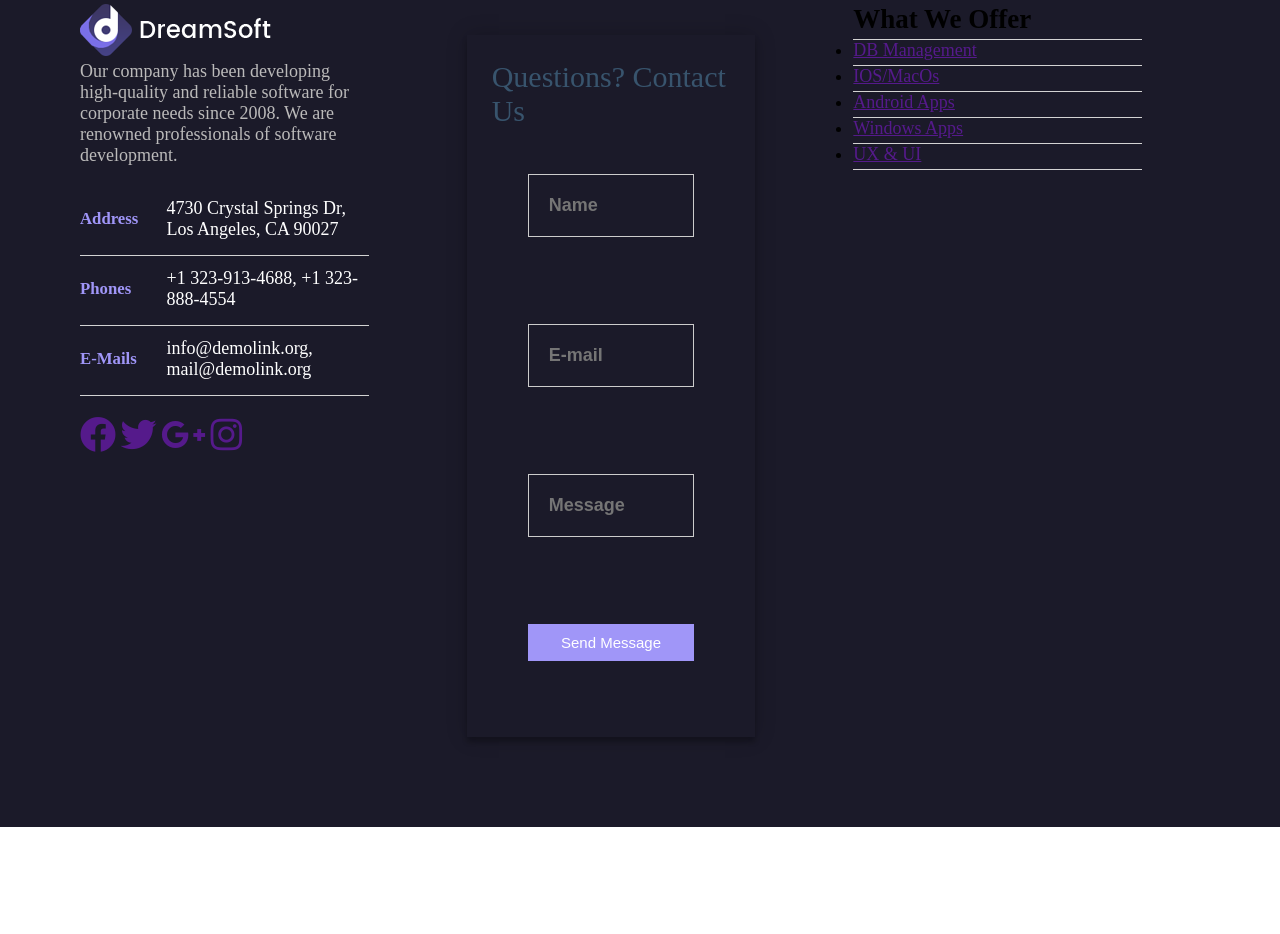
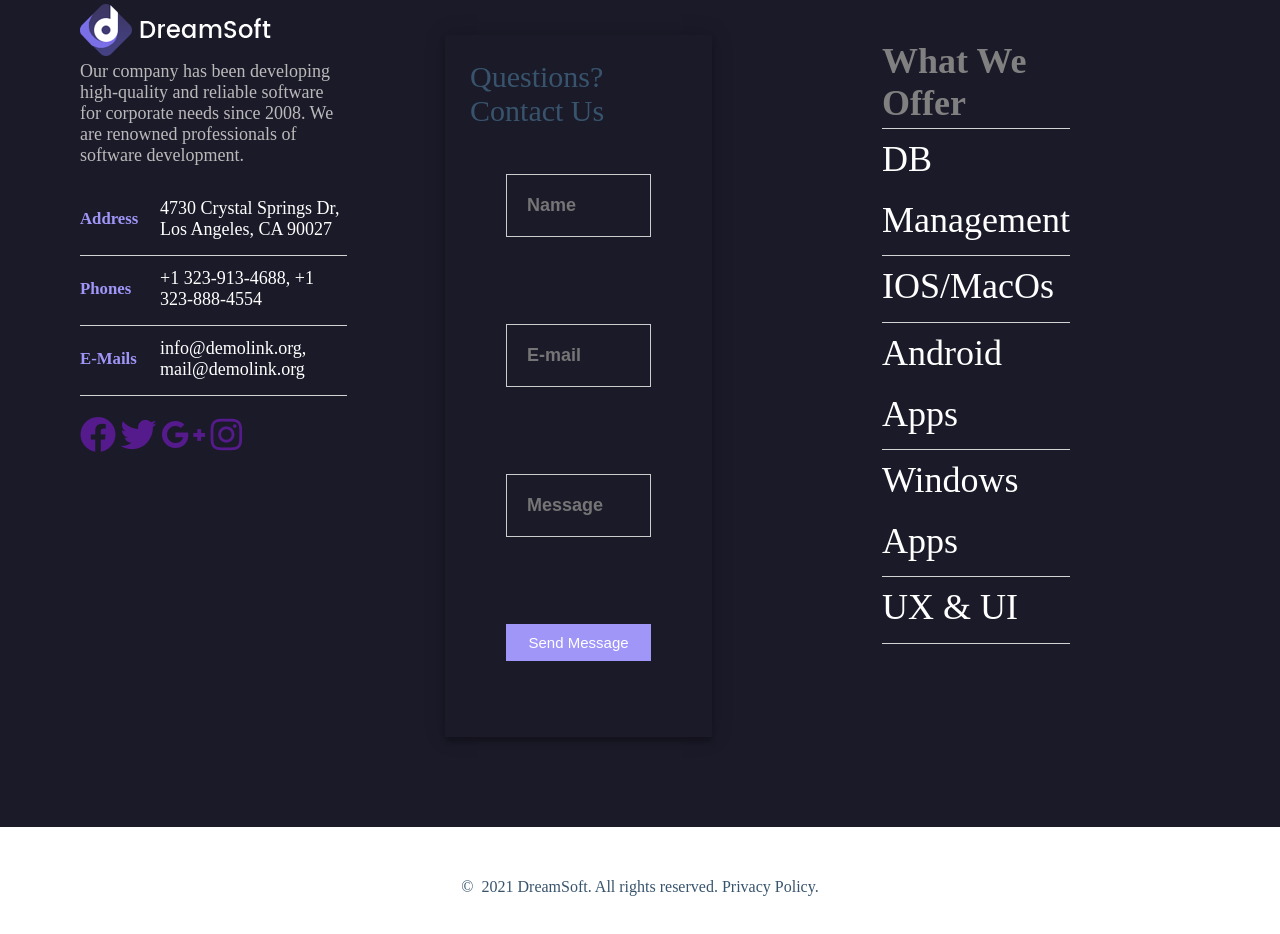
Before and after one commit to BillyGoat12/bug-free-dollop, a plain HTML site: page index.html in a window 1280 px wide. Shown: the part 380-1314 px from the top of the page. Before the commit the page ends 1207 px from the top, so only its background shows below. Drawn offline with Linux system fonts and the light colour scheme.

Commit message:
footer commit 4

```diff
--- a/index.html
+++ b/index.html
@@ -211,7 +211,7 @@
 
 <!-- Section 3 -->
     <section class="footer-column footer-column-1">
-      <div class="column-3">
+      <div id="column-3">
         <h1>What We Offer</h1>
         <div class="line"></div>
         <ul>
@@ -226,14 +226,10 @@
           <li><a href="">UX & UI</a></li>
           <div class="line"></div>
         </ul>
-
       </div>
       </section>
-
-
-
-
-
     </footer>
+    <p class="rights"><span>&copy;&nbsp;</span><span></span> <span>2021 DreamSoft</span>. All rights reserved. <a href="privacy-policy.html"> Privacy Policy.</a>
+    </p>
   </body>
 </html>
--- a/style.css
+++ b/style.css
@@ -1,3 +1,5 @@
+
+
 * {
   margin: 0;
   padding: 0;
@@ -292,6 +294,38 @@ fieldset {
 
 /* Footer Column 3 */
 
-.column-3 {
+#column-3 a {
 text-decoration: none;
+color: #FFF;
+line-height: 1.7em;
 }
+
+#column-3 ul, h1 {
+  list-style: none;
+  color: gray;
+  font-size: 1.0em;
+}
+
+#column-3 {
+  padding: 2.0em;
+  margin: 0.0em;
+  font-size: 2.0em;
+  padding-top: 1.0em;
+}
+
+#column-3 a:hover {
+color: purple;
+}
+
+
+.rights{
+  text-align: center;
+  color: #38546d;
+  padding-bottom: 0.3em;
+  margin: 3.2em;
+}
+
+.rights a {
+  color: #38546d;
+  text-decoration: none;
+}
```
